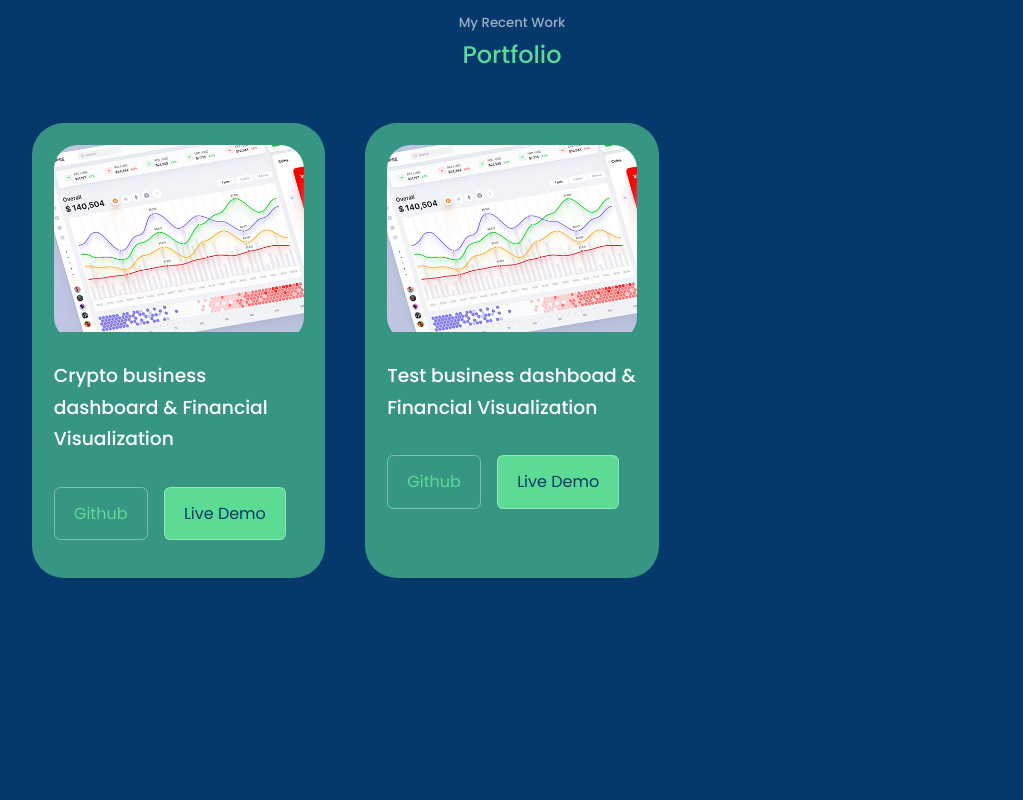
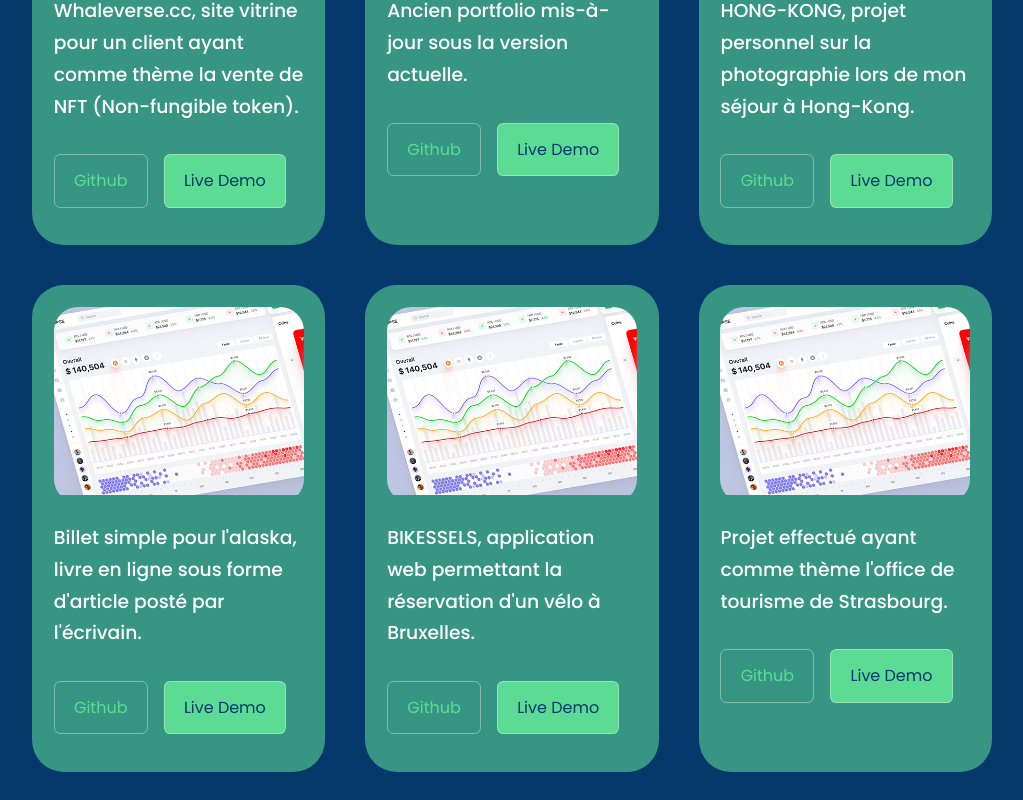
Before and after one commit to MezianeS/Portfolio-v2, a React (Create React App) app: page / in a window 1280 px wide. Shown: the part 3460-4260 px from the top of the page, without its empty margins (128-1151 px from the left). Built offline with nearby package versions, Linux system fonts and the light colour scheme.

Commit message:
Add portfolio info
portfolio projects

```diff
--- a/src/components/portfolio/Portfolio.jsx
+++ b/src/components/portfolio/Portfolio.jsx
@@ -4,19 +4,54 @@ import IMG1 from '../../assets/img1.jpg'
 
 const data = [
   {
-    id:1,
+    id:7,
     image: IMG1,
-    title:'Crypto business dashboard & Financial Visualization',
+    title:'Whaleverse.cc, site vitrine pour un client ayant comme thème la vente de NFT (Non-fungible token).',
     github: 'https://github.com',
     demo: 'https://dribbble.com/shots/sdsqdsq'
   },
   {
+    id:6,
+    image: IMG1,
+    title:'Ancien portfolio mis-à-jour sous la version actuelle.',
+    github: 'https://github.com',
+    demo:'https://dribbble.com/shots/sdqsdq',
+  },
+  {
+    id:5,
+    image: IMG1,
+    title:'HONG-KONG, projet personnel sur la photographie lors de mon séjour à Hong-Kong.',
+    github: 'https://github.com',
+    demo: 'https://hongkong.mezianesofiane.com',
+  },
+  {
+    id:4,
+    image: IMG1,
+    title:"Billet simple pour l'alaska, livre en ligne sous forme d'article posté par l'écrivain.",
+    github: 'https://github.com',
+    demo: 'https://alaskaproject.mezianesofiane.com',
+  },
+  {
+    id:3,
+    image: IMG1,
+    title: "BIKESSELS, application web permettant la réservation d'un vélo à Bruxelles.",
+    github: 'https://github.com',
+    demo: 'https://bikessels.mezianesofiane.com',
+  },
+  {
     id:2,
     image: IMG1,
-    title:'Test business dashboad & Financial Visualization',
-    github: 'https://github.com',
-    demo:'https://dribbble.com/shots/sdqsdq',
-  }
+    title: "Projet effectué ayant comme thème l'office de tourisme de Strasbourg.",
+    github: "https://github.com",
+    demo: 'https://agence-strasbourg.mezianesofiane.com/',
+  },
+  {
+    id:1,
+    image: IMG1,
+    title: "Premier prototype d'un passage d'une maquette au web (intégration web).",
+    github: "https://github.com",
+    demo: "https://webagency.mezianesofiane.com/",
+  },
 ]
 
 
--- a/src/index.css
+++ b/src/index.css
@@ -106,9 +106,9 @@ a:hover{
 /*********** MEDIA QUERIES (medium) ***************/
 @media screen and (min-width: 648px) {
     /*ametre*/
-    header {
+   /*  header {
         height: 70vh;
-    }
+    } */
     .container {
         width: var(--container-width-md);
     }
@@ -123,8 +123,7 @@ a:hover{
     .container {
         width: var(--container-width-lg);
     }
-    section {
-        height: 100vh/* déplacé depuis section mais vu que mobile first > a supprimer si bug. */
-    }
+    /* section {
+        height: 100vh/* déplacé depuis section mais vu que mobile first > a supprimer si bug} */
 
 }
```
